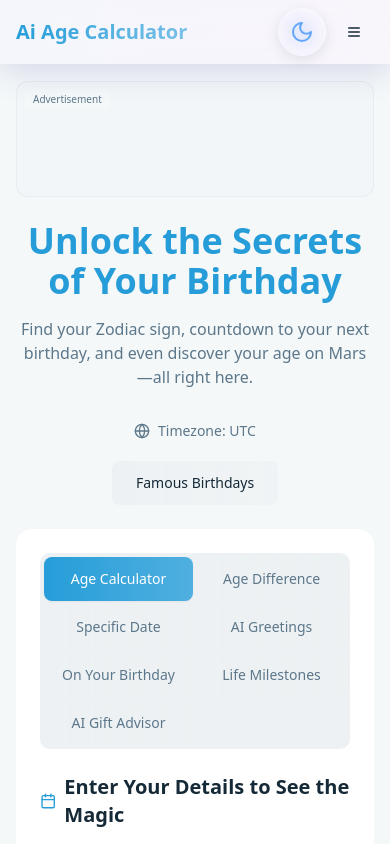
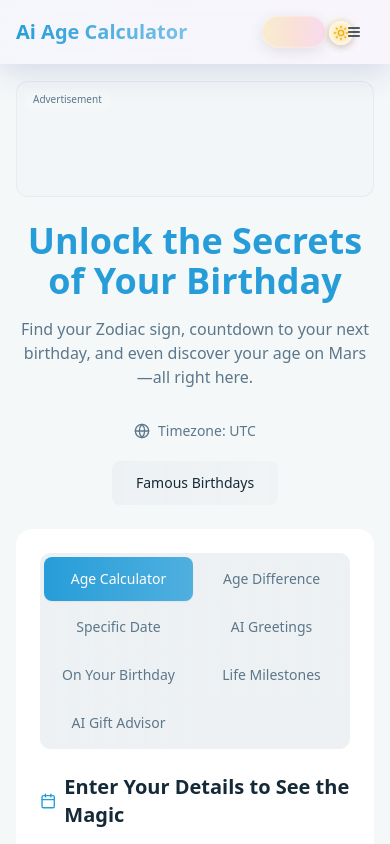
Before and after one commit to mirajulbuilds/aiagecalculator, a React (Vite) app: page / in a window 390 px wide. Shown: the top 844 px of the page. Built offline with nearby package versions, Linux system fonts and the light colour scheme.

Commit message:
Refactor: Improve theme toggle design

```diff
--- a/src/components/ThemeToggle.tsx
+++ b/src/components/ThemeToggle.tsx
@@ -14,7 +14,7 @@ const ThemeToggle = () => {
 
   if (!mounted) {
     return (
-      <div className="w-12 h-12 md:w-14 md:h-14 rounded-full backdrop-blur-[10px] bg-white/15 dark:bg-black/10 border border-white/20 dark:border-white/10" />
+      <div className="w-16 h-8 md:w-20 md:h-10 rounded-[50px] backdrop-blur-[10px] bg-white/15 dark:bg-black/10 border border-white/20 dark:border-white/10" />
     );
   }
 
@@ -24,62 +24,94 @@ const ThemeToggle = () => {
     setTimeout(() => setIsClicked(false), 600);
   };
 
+  const isDark = theme === "dark";
+
   return (
     <button
       onClick={toggleTheme}
       className={`
-        group relative w-12 h-12 md:w-14 md:h-14 rounded-[50px]
+        group relative w-16 h-8 md:w-20 md:h-10 rounded-[50px]
         backdrop-blur-[10px]
-        bg-white/15 dark:bg-black/10
+        bg-gradient-to-r transition-all duration-500 ease-in-out
+        ${isDark
+          ? 'from-purple-500/20 via-indigo-500/20 to-blue-500/20 dark:from-purple-600/30 dark:via-indigo-600/30 dark:to-blue-600/30'
+          : 'from-yellow-400/20 via-orange-400/20 to-pink-400/20'
+        }
         border border-white/30 dark:border-white/20
         shadow-[0_4px_15px_rgba(0,0,0,0.1)] dark:shadow-[0_4px_20px_rgba(255,255,255,0.05)]
-        hover:bg-white/25 dark:hover:bg-black/20
-        hover:scale-105
-        hover:shadow-[0_0_30px_rgba(59,130,246,0.6),0_0_60px_rgba(139,92,246,0.3)]
-        dark:hover:shadow-[0_0_30px_rgba(250,204,21,0.6),0_0_60px_rgba(251,191,36,0.3)]
-        active:scale-95
-        transition-all duration-500 ease-in-out
-        flex items-center justify-center
+        hover:shadow-[0_0_20px_rgba(59,130,246,0.4)]
+        dark:hover:shadow-[0_0_20px_rgba(250,204,21,0.4)]
         animate-float
         ${isClicked ? 'animate-pulse-ripple' : ''}
         before:absolute before:inset-0 before:rounded-[50px]
-        before:bg-gradient-to-br before:from-blue-400/20 before:via-purple-400/20 before:to-pink-400/20
-        dark:before:from-yellow-400/20 dark:before:via-orange-400/20 dark:before:to-red-400/20
+        before:bg-gradient-to-r
+        ${isDark
+          ? 'before:from-purple-400/10 before:via-indigo-400/10 before:to-blue-400/10'
+          : 'before:from-yellow-300/10 before:via-orange-300/10 before:to-pink-300/10'
+        }
         before:opacity-0 hover:before:opacity-100 before:transition-opacity before:duration-500
         after:absolute after:inset-[-2px] after:rounded-[50px]
-        after:bg-gradient-to-br after:from-blue-500/30 after:to-purple-500/30
-        dark:after:from-yellow-500/30 dark:after:to-orange-500/30
+        after:bg-gradient-to-r
+        ${isDark
+          ? 'after:from-purple-500/20 after:to-blue-500/20'
+          : 'after:from-yellow-500/20 after:to-pink-500/20'
+        }
         after:opacity-0 hover:after:opacity-100 after:blur-md after:transition-opacity after:duration-500
         after:-z-10
+        hover:scale-105 active:scale-95
       `}
-      aria-label={`Switch to ${theme === "dark" ? "light" : "dark"} mode`}
+      aria-label={`Switch to ${isDark ? "light" : "dark"} mode`}
       role="switch"
-      aria-checked={theme === "dark"}
+      aria-checked={isDark}
     >
-      <div className="relative w-full h-full flex items-center justify-center">
+      {/* Sliding Knob */}
+      <div
+        className={`
+          absolute top-1 ${isDark ? 'left-1' : 'right-1 md:right-1'}
+          w-6 h-6 md:w-8 md:h-8 rounded-full
+          backdrop-blur-md bg-white/90 dark:bg-gray-800/90
+          border-2 border-white/50 dark:border-white/20
+          shadow-[0_2px_10px_rgba(0,0,0,0.2)] dark:shadow-[0_2px_10px_rgba(255,255,255,0.1)]
+          transition-all duration-500 ease-spring
+          flex items-center justify-center
+          ${isClicked ? 'scale-90' : 'scale-100'}
+          before:absolute before:inset-0 before:rounded-full
+          before:bg-gradient-to-br
+          ${isDark
+            ? 'before:from-blue-400/30 before:to-purple-400/30'
+            : 'before:from-yellow-400/30 before:to-orange-400/30'
+          }
+          before:blur-sm before:transition-opacity before:duration-500
+          group-hover:shadow-[0_0_15px_rgba(59,130,246,0.6)]
+          dark:group-hover:shadow-[0_0_15px_rgba(250,204,21,0.6)]
+        `}
+        style={{
+          transform: isDark ? 'translateX(0)' : 'translateX(calc(100% + 0.5rem))',
+        }}
+      >
         {/* Sun Icon for Light Mode */}
         <Sun
           className={`
-            absolute h-6 w-6 md:h-7 md:w-7 text-yellow-400 dark:text-yellow-300
+            absolute h-4 w-4 md:h-5 md:w-5 text-yellow-500
             transition-all duration-600 ease-in-out
-            ${theme === "dark"
-              ? 'rotate-0 scale-100 opacity-100'
-              : 'rotate-180 scale-0 opacity-0'
+            ${isDark
+              ? 'rotate-180 scale-0 opacity-0'
+              : 'rotate-0 scale-100 opacity-100'
             }
-            drop-shadow-[0_0_10px_rgba(250,204,21,0.8)]
+            drop-shadow-[0_0_8px_rgba(250,204,21,0.8)]
           `}
         />
 
         {/* Moon Icon for Dark Mode */}
         <Moon
           className={`
-            absolute h-6 w-6 md:h-7 md:w-7 text-blue-400 dark:text-blue-300
+            absolute h-4 w-4 md:h-5 md:w-5 text-blue-500 dark:text-blue-400
             transition-all duration-600 ease-in-out
-            ${theme === "dark"
-              ? 'rotate-180 scale-0 opacity-0'
-              : 'rotate-0 scale-100 opacity-100'
+            ${isDark
+              ? 'rotate-0 scale-100 opacity-100'
+              : 'rotate-180 scale-0 opacity-0'
             }
-            drop-shadow-[0_0_10px_rgba(59,130,246,0.8)]
+            drop-shadow-[0_0_8px_rgba(59,130,246,0.8)]
           `}
         />
       </div>
```
